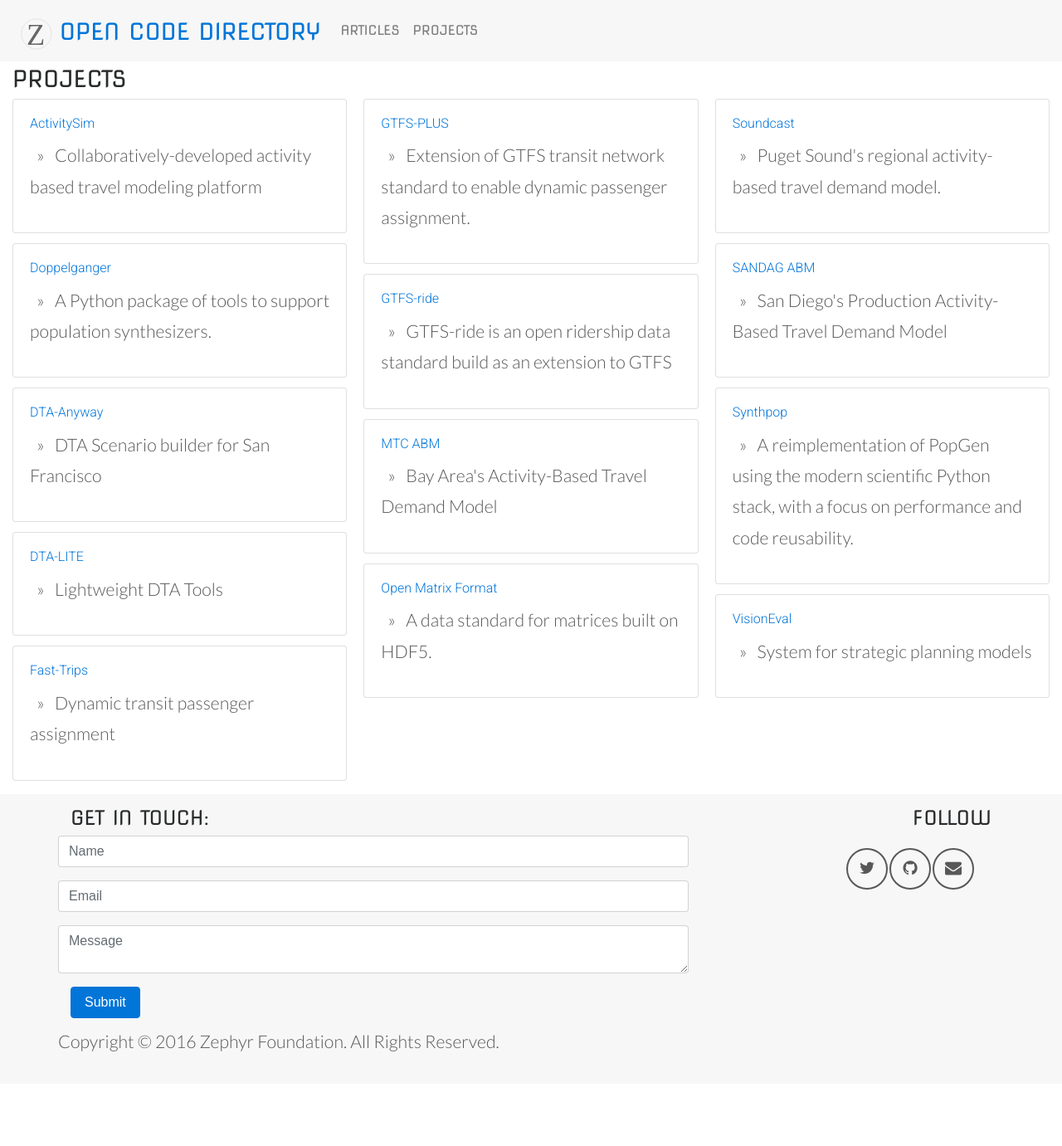
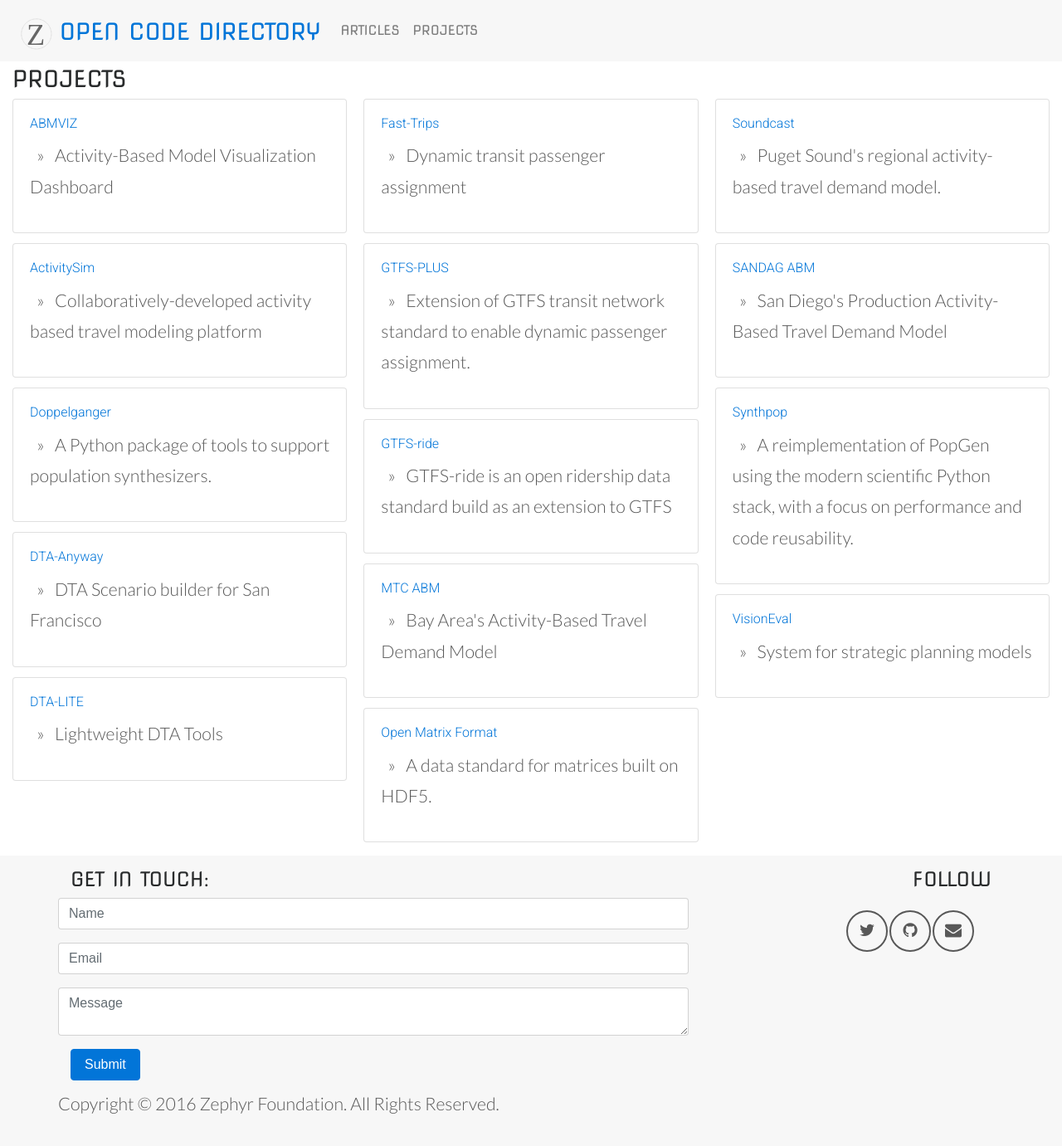
Before and after one commit to ZephyrTransport/zephyr-directory, a Jekyll site: the page built from projects.html, in a window 1280 px wide and 1381 px high. Shown: the whole window at 83% size. Built offline with Jekyll 4.4.1, drawn with Linux system fonts in a browser that asks for light colours; nearby versions of some CDN libraries.

Commit message:
Add ABMviz

```diff
--- /dev/null
+++ b/_projects/abm-viz.md
@@ -0,0 +1,7 @@
+---
+layout: project
+tags: [ visualization ]
+title: ABMVIZ
+github: https://github.com/atlregional/ABMVIZ
+short-description: Activity-Based Model Visualization Dashboard
+---
```
Also changed, not shown: _project-groups/visualization-tools.md (+1 -2 lines).
